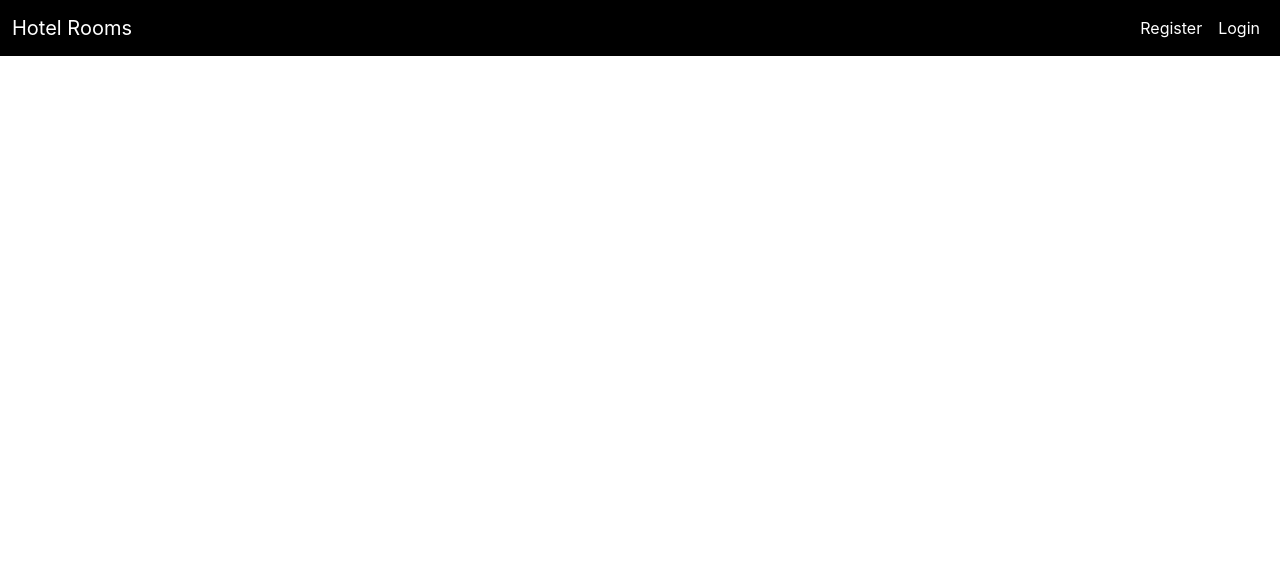
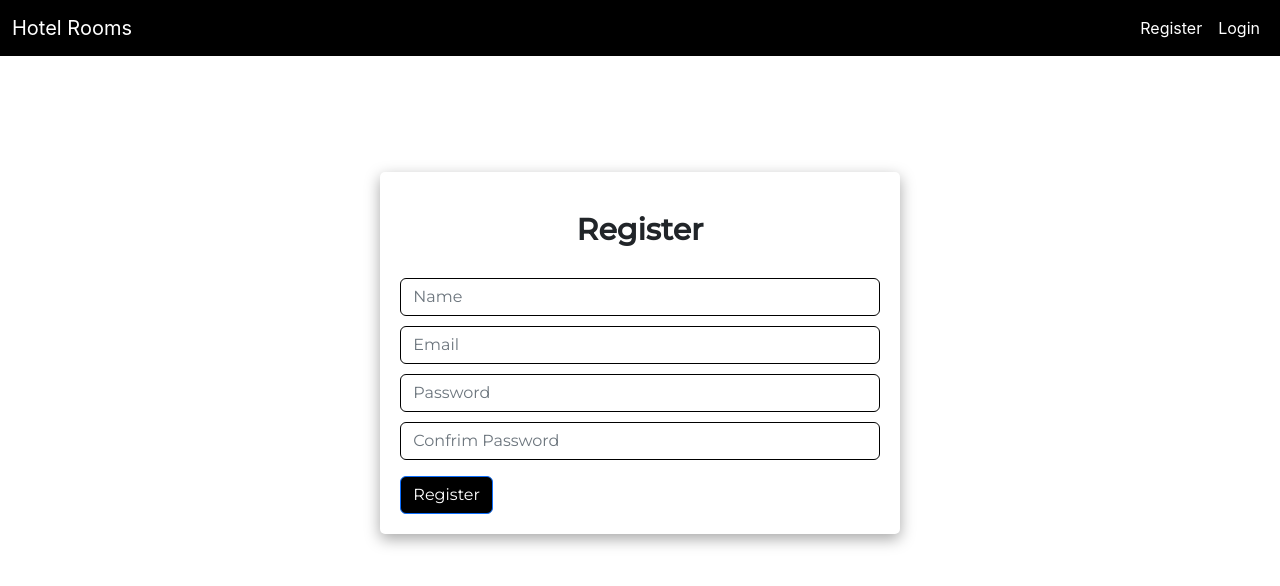
Before and after one commit to flick-23/hotel-room-booking, a React (Create React App) app in the folder client/: page /register in a window 1280 px wide. Shown: the top 586 px of the page. Built offline with nearby package versions, Linux system fonts and the light colour scheme.

Commit message:
Frontend of login and register

```diff
--- a/client/src/App.js
+++ b/client/src/App.js
@@ -3,6 +3,8 @@
 import { BrowserRouter, Route, Routes, Link } from "react-router-dom";
 import Homescreen from "./screens/Homescreen";
 import Bookingscreen from "./screens/Bookingscreen";
+import Registerscreen from "./screens/Registerscreen";
+import Loginscreen from "./screens/Loginscreen";
 
 function App() {
   return (
@@ -11,6 +13,8 @@
       <BrowserRouter>
         <Routes>
           <Route path="/home" element={<Homescreen />} />
+          <Route path="/register" element={<Registerscreen />} />
+          <Route path="/login" element={<Loginscreen />} />
           <Route path="/book/:roomid" element={<Bookingscreen />} />
         </Routes>
       </BrowserRouter>
--- a/client/src/index.css
+++ b/client/src/index.css
@@ -48,4 +48,16 @@
 }
 .bigimg{
   height: 400px;
+  border-radius: 5px !important;
 }
+input{
+  box-shadow: none !important;
+  margin-top: 10px;
+  border: 1px solid black !important;
+}
+h2{
+  font-size: 30px !important;
+  padding: 20px;
+  font-weight: bold !important;
+  text-align: center;
+}
--- /dev/null
+++ b/client/src/screens/Loginscreen.js
@@ -0,0 +1,47 @@
+import React, { useState, useEffect } from "react";
+
+function Loginscreen() {
+  const [email, setEmail] = useState("");
+  const [password, setPassword] = useState("");
+
+  const login = () => {
+    const user = {
+      email,
+      password,
+    };
+    console.log(user);
+  };
+
+  return (
+    <div>
+      <div className="row justify-content-center mt-5">
+        <div className="col-md-5 mt-5">
+          <div className="bs">
+            <h2>Login</h2>
+
+            <input
+              type="email"
+              className="form-control"
+              placeholder="Email"
+              value={email}
+              onChange={(e) => setEmail(e.target.value)}
+            ></input>
+            <input
+              type="password"
+              className="form-control"
+              placeholder="Password"
+              value={password}
+              onChange={(e) => setPassword(e.target.value)}
+            ></input>
+
+            <button className="btn btn-primary  mt-3" onClick={login}>
+              Login
+            </button>
+          </div>
+        </div>
+      </div>
+    </div>
+  );
+}
+
+export default Loginscreen;
--- /dev/null
+++ b/client/src/screens/Registerscreen.js
@@ -0,0 +1,68 @@
+import React, { useState, useEffect } from "react";
+
+function Registerscreen() {
+  const [name, setName] = useState("");
+  const [email, setEmail] = useState("");
+  const [password, setPassword] = useState("");
+  const [cpassword, setCPassword] = useState("");
+
+  const register = () => {
+    if (password == cpassword) {
+      const user = {
+        name,
+        email,
+        password,
+        cpassword,
+      };
+      console.log(user);
+    } else {
+      alert("Passwords do not match!");
+    }
+  };
+
+  return (
+    <div>
+      <div className="row justify-content-center mt-5">
+        <div className="col-md-5 mt-5">
+          <div className="bs">
+            <h2>Register</h2>
+            <input
+              type="text"
+              className="form-control"
+              placeholder="Name"
+              value={name}
+              onChange={(e) => setName(e.target.value)}
+            ></input>
+            <input
+              type="email"
+              className="form-control"
+              placeholder="Email"
+              value={email}
+              onChange={(e) => setEmail(e.target.value)}
+            ></input>
+            <input
+              type="password"
+              className="form-control"
+              placeholder="Password"
+              value={password}
+              onChange={(e) => setPassword(e.target.value)}
+            ></input>
+            <input
+              type="password"
+              className="form-control"
+              placeholder="Confrim Password"
+              value={cpassword}
+              onChange={(e) => setCPassword(e.target.value)}
+            ></input>
+
+            <button className="btn btn-primary  mt-3" onClick={register}>
+              Register
+            </button>
+          </div>
+        </div>
+      </div>
+    </div>
+  );
+}
+
+export default Registerscreen;
```
